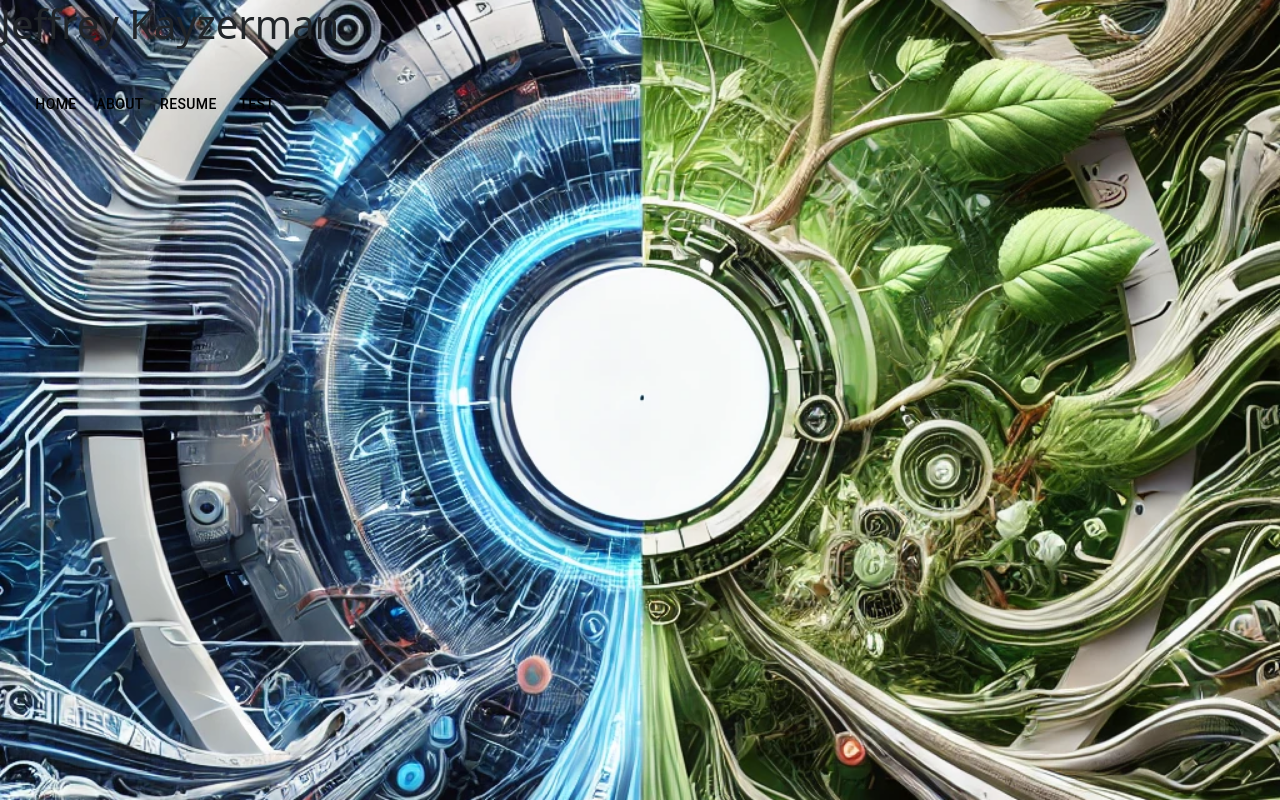
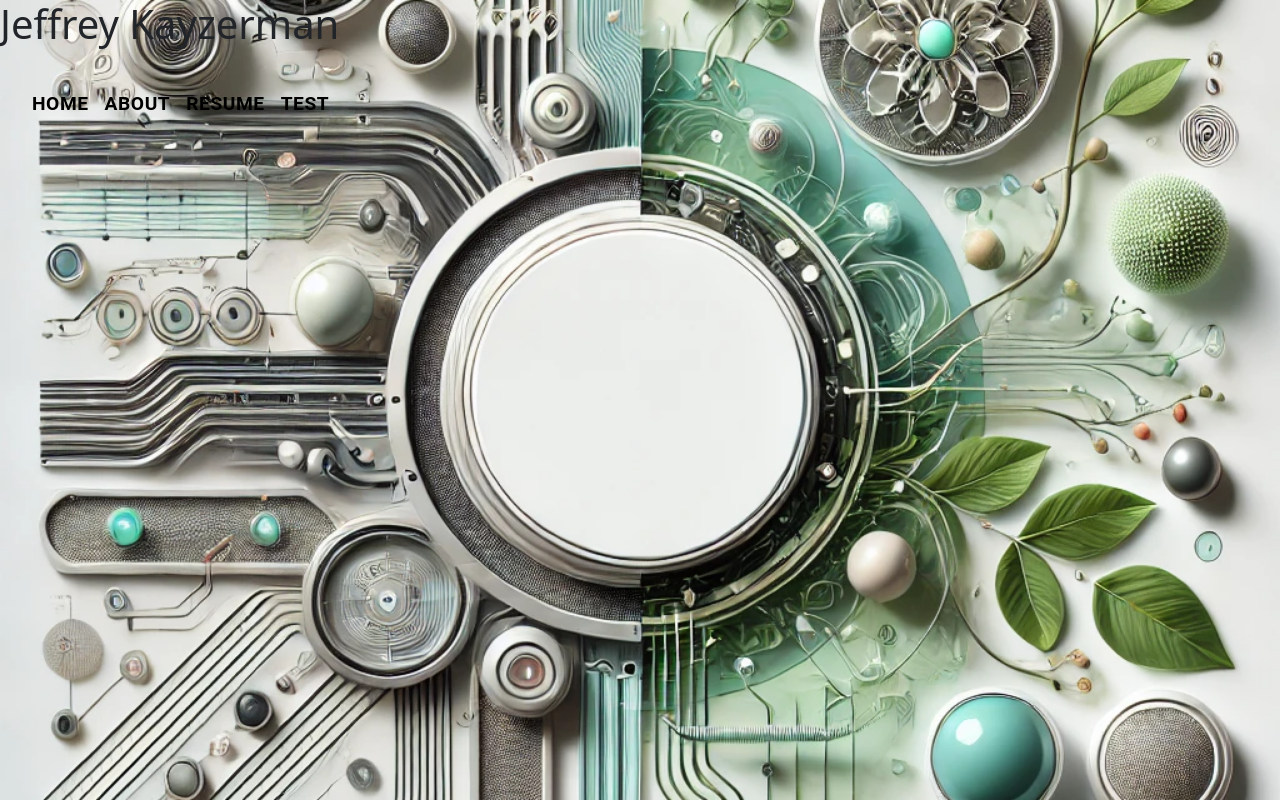
Before and after one commit to kayzej/jeff-website, a Next.js app: page / in a window 1280 px wide. Built offline with nearby package versions, Linux system fonts and the light colour scheme.

Commit message:
background

```diff
--- a/src/components/NavBar.tsx
+++ b/src/components/NavBar.tsx
@@ -11,24 +11,29 @@ const Navbar = () => {
     link.click();
   };
 
+  const buttons = [
+    { label: 'Home', href: '/' },
+    { label: 'About', href: '/about' },
+    { label: 'Resume', onClick: handleResumeDownload }, // Use onClick for the Resume button
+    { label: 'Test', href: '/test' }
+  ];
+
   return (
     <AppBar position="static" sx={{ backgroundColor: 'transparent', color: 'black', fontWeight: 'bold' }} elevation={0}>
       <Toolbar sx={{ color: 'black', fontWeight: 'bold' }}>
-        {/* <VerticalNavBar /> */}
         <Box>
-          <Button color="inherit" href="/">
-            Home
-          </Button>
-          <Button color="inherit" href="/about">
-            About
-          </Button>
-          <Button color="inherit" onClick={handleResumeDownload}>
-            Resume
-          </Button>
-          <Button color="inherit" href="/test">
-            Test
-          </Button>
-        </Box >
+          {buttons.map((button, index) => (
+            <Button
+              key={index}
+              color="inherit"
+              href={button.href}
+              onClick={button.onClick} // Only applies if the button has an onClick handler
+              sx={{ fontWeight: 'bold', fontSize: '1.2rem' }}
+            >
+              {button.label}
+            </Button>
+          ))}
+        </Box>
       </Toolbar >
     </AppBar >
   );
```
Also changed, not shown: public/jeff-website-background.webp.
